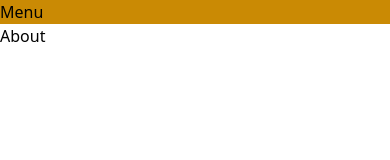
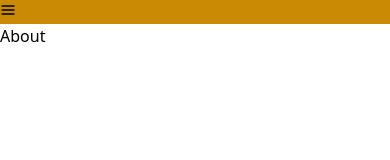
Before and after one commit to bendurston/bendurston.com, a Next.js app: page /about in a window 390 px wide. Shown: the top 160 px of the page. Built offline with nearby package versions, Linux system fonts and the light colour scheme.

Commit message:
Updated nav menu for mobile.

```diff
--- a/components/layout.jsx
+++ b/components/layout.jsx
@@ -1,8 +1,8 @@
-import NavBar from "./navBar";
+import NavMenu from "./navMenu";
 
 
 export default function Layout() {
     return (
-        <NavBar />
+        <NavMenu />
     )
 }
--- a/components/navBar.jsx
+++ b/components/navBar.jsx
@@ -1,34 +1 @@
-import { Menu,Transition } from '@headlessui/react'
-
-import NavLink from '../components/navLink'
-
-export default function NavBar() {
-  return (
-      <Menu as="div" className="bg-yellow-600">
-        <Menu.Button>
-          Menu
-        </Menu.Button>
-        <Transition
-          enter="transition duration-100 ease-out"
-          enterFrom="transform scale-95 opacity-0"
-          enterTo="transform scale-100 opacity-100"
-          leave="transition duration-75 ease-out"
-          leaveFrom="transform scale-100 opacity-100"
-          leaveTo="transform scale-95 opacity-0"
-        >
-          <Menu.Items as="ul" className="bg-red-600">
-              <Menu.Item as="li">
-                <NavLink href="/" text="Home" />
-              </Menu.Item>
-              <Menu.Item as="li">
-                <NavLink href="/about" text="About" />
-              </Menu.Item>
-              <Menu.Item as="li">
-                <NavLink href="/projects" text="Projects" />
-              </Menu.Item>
-          </Menu.Items>
-        </Transition>
-      </Menu>
-
-  )
-}
+//TODO
--- /dev/null
+++ b/components/navMenu.jsx
@@ -0,0 +1,52 @@
+import { Menu, Transition } from '@headlessui/react'
+
+// Import Components
+import NavLink from './navLink'
+
+// Import Icons
+import { FiMenu } from 'react-icons/fi'
+import { AiOutlineClose } from 'react-icons/ai'
+
+export default function NavMenu() {
+
+  return (
+      <div>
+      <Menu as="div" className="bg-yellow-600">
+        {({ open }) => (
+          <>
+            <Menu.Button>
+              {open ? (
+                <AiOutlineClose />
+              ) : (
+                <FiMenu />
+                )
+              }
+            </Menu.Button>
+            <Transition
+              enter="transition duration-100 ease-out"
+              enterFrom="transform scale-95 opacity-0"
+              enterTo="transform scale-100 opacity-100"
+              leave="transition duration-75 ease-out"
+              leaveFrom="transform scale-100 opacity-100"
+              leaveTo="transform scale-95 opacity-0"
+            >
+              <Menu.Items as="ul" className="bg-red-600">
+                  <Menu.Item as="li">
+                    <NavLink href="/" text="Home" />
+                  </Menu.Item>
+                  <Menu.Item as="li">
+                    <NavLink href="/about" text="About" />
+                  </Menu.Item>
+                  <Menu.Item as="li">
+                    <NavLink href="/projects" text="Projects" />
+                  </Menu.Item>
+              </Menu.Items>
+            </Transition>
+          </>
+        )}
+
+      </Menu>
+
+    </div>
+  )
+}
--- a/package.json
+++ b/package.json
@@ -11,7 +11,9 @@
     "@headlessui/react": "^1.4.2",
     "next": "12.0.7",
     "react": "17.0.2",
-    "react-dom": "17.0.2"
+    "react-dom": "17.0.2",
+    "react-icons": "^4.3.1",
+    "react-use": "^17.3.2"
   },
   "devDependencies": {
     "autoprefixer": "^10.4.1",
```
Also changed, not shown: 1 other file (tests, documents, lock files or other folders).
